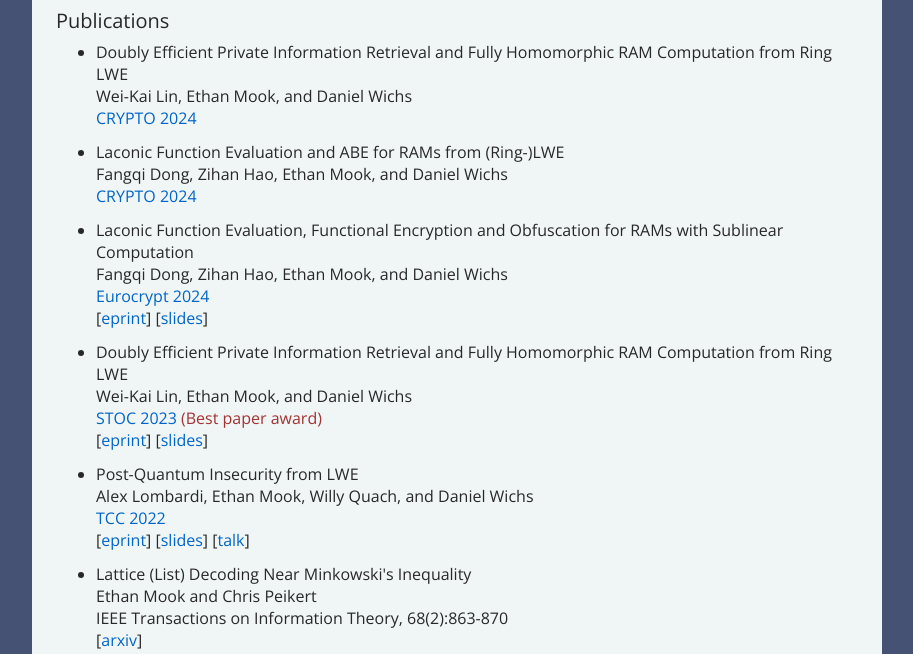
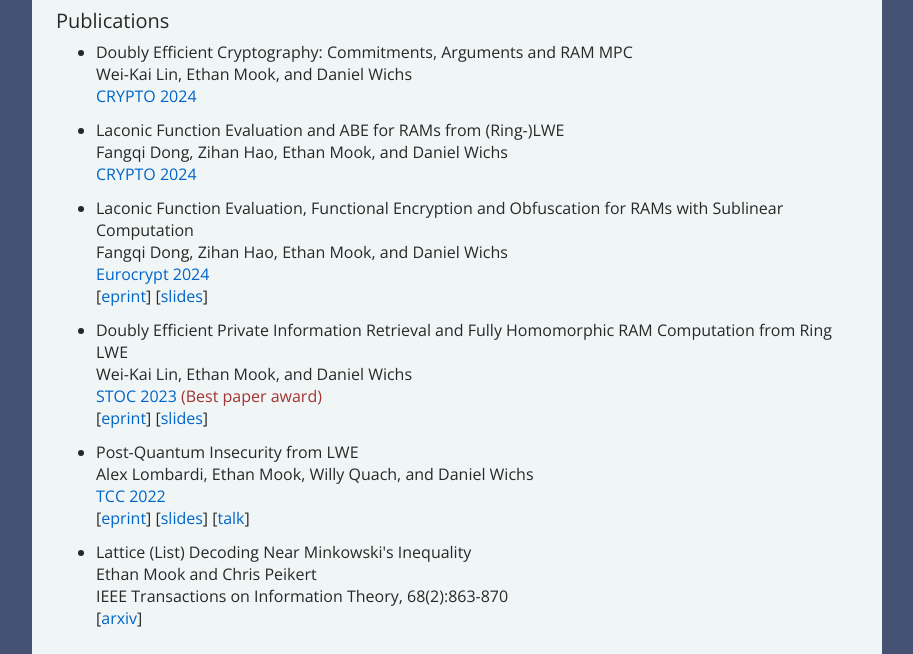
Before and after one commit to ethanmook/ethanmook.github.io, a plain HTML site: page index.html in a window 1280 px wide. Shown: the part 299-953 px from the top of the page, without its empty margins (183-1096 px from the left). Drawn offline with nearby package versions, Linux system fonts and the light colour scheme.

Commit message:
Fix paper title

```diff
--- a/index.html
+++ b/index.html
@@ -51,8 +51,7 @@
         <ul>
           <li>
             <span class="paper-title">
-              Doubly Efficient Private Information Retrieval and
-              Fully Homomorphic RAM Computation from Ring LWE
+              Doubly Efficient Cryptography: Commitments, Arguments and RAM MPC
             </span>
             <br>
             <span class="author-list">
```
